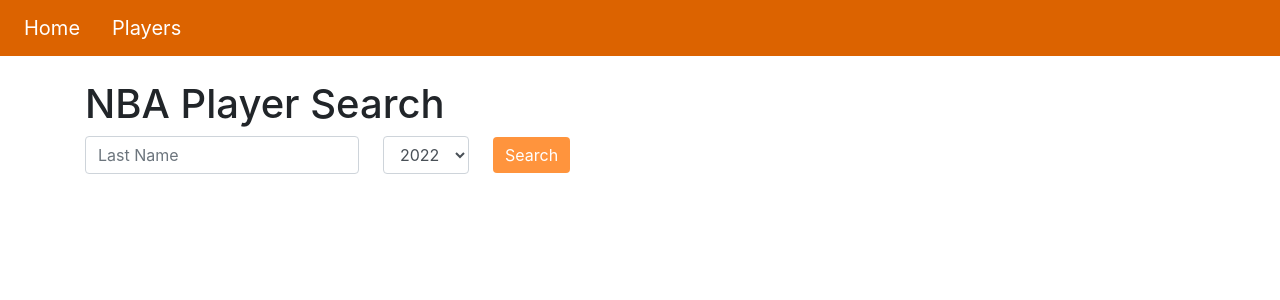
After one commit to ArielleMurad/rel-bball-analytics, a Flask app: page /players in a window 1280 px wide. The commit adds this page. Shown: the top 300 px of the page. Run offline with Flask 3, Linux system fonts and the light colour scheme; some libraries are stand-ins or nearby versions.

Commit message:
[Feature] - Player Search Page (#15)
* create view and render player search and results

* format table columns

* style search bar

* style players search result

* add age column to search results

* make changes as requested

* style navbar

* make changes as requested

* Update rel_bball_analytics/static/styles/base.css

```diff
--- a/pyproject.toml
+++ b/pyproject.toml
@@ -1,6 +1,6 @@
 [tool.poetry]
 name = "rel-bball-analytics"
-version = "0.3.0"
+version = "0.4.0"
 description = ""
 authors = ["Arielle Murad <ariellem99@gmail.com>"]
 readme = "README.md"
--- a/rel_bball_analytics/__init__.py
+++ b/rel_bball_analytics/__init__.py
@@ -4,7 +4,7 @@
 from flask import Flask, render_template
 from flask_sqlalchemy import SQLAlchemy
 
-from .settings import configure_db
+from .settings import configure_db, configure_views
 
 load_dotenv()
 
@@ -15,9 +15,11 @@
 app.logger.setLevel(logging.INFO)
 
 db = SQLAlchemy(app)
-configure_db(db=db)
+
+configure_db(db)
+configure_views(app)
 
 
 @app.route("/")
-def index():
-    return render_template("index.html")
+def home():
+    return render_template("home.html")
--- /dev/null
+++ b/rel_bball_analytics/players/views.py
@@ -0,0 +1,25 @@
+from flask import Blueprint, render_template, request
+
+players_bp = Blueprint("players", __name__, url_prefix="/players")
+
+
+@players_bp.route("", methods=("GET", "POST"))
+def search():
+    from .player_search import format_search_result, player_search
+
+    if request.method == "POST":
+        name = request.form["name"]
+        season = request.form["season"]
+
+        search_result = player_search(name=name, season=season)
+
+        if search_result is None:
+            message = '<p class="message">Sorry, no data available for this search!</p>'
+            return render_template("players/search_result.html", search_result=message)
+
+        return render_template(
+            "players/search_result.html",
+            search_result=format_search_result(search_result=search_result),
+        )
+
+    return render_template("players/search.html")
--- /dev/null
+++ b/rel_bball_analytics/static/styles/base.css
@@ -0,0 +1,24 @@
+/* Text Styles */
+.message {
+    font-size: 18px;
+    font-family: Helvetica;
+}
+
+/* Button Styles */
+.btn-primary {
+    background-color: #ff943d;
+    border: none;
+}
+
+.btn-primary:hover {
+    background-color: #dc6300;
+}
+
+/* Navbar Styles */
+.navbar {
+    background-color: #dc6300;
+}
+
+.navbar .navbar-brand:hover {
+    font-weight: bold;
+}
--- a/rel_bball_analytics/templates/base.html
+++ b/rel_bball_analytics/templates/base.html
@@ -1,30 +1,23 @@
 <!doctype html>
 <html lang="en">
     <head>
-    <!-- Required meta tags -->
         <meta charset="utf-8">
         <meta name="viewport" content="width=device-width, initial-scale=1, shrink-to-fit=no">
 
-    <!-- Bootstrap CSS -->
         <link rel="stylesheet" href="https://stackpath.bootstrapcdn.com/bootstrap/4.3.1/css/bootstrap.min.css" integrity="sha384-ggOyR0iXCbMQv3Xipma34MD+dH/1fQ784/j6cY/iJTQUOhcWr7x9JvoRxT2MZw1T" crossorigin="anonymous">
+        <link rel="stylesheet" href="static/styles/base.css">
 
-    <title>{% block title %} {% endblock %}</title>
+        <title class="title">Basketball Analytics</title>
+
+        <link rel="icon" href="static/icons/basketball.svg">
     </head>
     <body>
-    <nav class="navbar navbar-expand-md navbar-light bg-light">
-        <a class="navbar-brand" href="{{ url_for('index')}}">NBA Stats</a>
-        <button class="navbar-toggler" type="button" data-toggle="collapse" data-target="#navbarNav" aria-controls="navbarNav" aria-expanded="false" aria-label="Toggle navigation">
-            <span class="navbar-toggler-icon"></span>
-        </button>
+        <nav class="navbar navbar-expand-md sticky-top navbar-dark">
+            <a class="navbar-brand ml-2 mr-4" href="{{ url_for('home')}}">Home</a>
+            <a class="navbar-brand ml-2 mr-4" href="{{ url_for('players.search')}}">Players</a>
         </nav>
         <div class="container">
             {% block content %} {% endblock %}
         </div>
-
-    <!-- Optional JavaScript -->
-    <!-- jQuery first, then Popper.js, then Bootstrap JS -->
-    <script src="https://code.jquery.com/jquery-3.3.1.slim.min.js" integrity="sha384-q8i/X+965DzO0rT7abK41JStQIAqVgRVzpbzo5smXKp4YfRvH+8abtTE1Pi6jizo" crossorigin="anonymous"></script>
-    <script src="https://cdnjs.cloudflare.com/ajax/libs/popper.js/1.14.7/umd/popper.min.js" integrity="sha384-UO2eT0CpHqdSJQ6hJty5KVphtPhzWj9WO1clHTMGa3JDZwrnQq4sF86dIHNDz0W1" crossorigin="anonymous"></script>
-    <script src="https://stackpath.bootstrapcdn.com/bootstrap/4.3.1/js/bootstrap.min.js" integrity="sha384-JjSmVgyd0p3pXB1rRibZUAYoIIy6OrQ6VrjIEaFf/nJGzIxFDsf4x0xIM+B07jRM" crossorigin="anonymous"></script>
     </body>
 </html>
--- /dev/null
+++ b/rel_bball_analytics/templates/home.html
@@ -0,0 +1,5 @@
+{% extends 'base.html' %}
+
+{% block content %}
+    <h1 class="title mt-4">Welcome to Basketball Analytics</h1>
+{% endblock %}
--- a/rel_bball_analytics/templates/index.html
+++ /dev/null
@@ -1,5 +0,0 @@
-{% extends 'base.html' %}
-
-{% block content %}
-    <h1>{% block title %} Welcome to Basketball Analytics {% endblock %}</h1>
-{% endblock %}
--- /dev/null
+++ b/rel_bball_analytics/templates/players/search.html
@@ -0,0 +1,26 @@
+{% extends 'base.html' %}
+
+{% block content %}
+<h1 class="mt-4 mb-2">NBA Player Search</h1>
+
+<form class="form-inline" method="post">
+    <div class="form-group">
+        <input type="text" name="name" placeholder="Last Name" class="form-control mr-4" required></input>
+        <select name="season" id="season" class="form-control mr-4">
+            <option value="2022" selected>2022</option>
+            <option value="2021">2021</option>
+            <option value="2020">2020</option>
+            <option value="2019">2019</option>
+            <option value="2018">2018</option>
+            <option value="2017">2017</option>
+            <option value="2016">2016</option>
+            <option value="2015">2015</option>
+          </select>
+        <button type="submit" class="btn btn-primary">Search</button>
+    </div>
+</form>
+
+<div class="container mt-4">
+    {% block players %} {% endblock %}
+</div>
+{% endblock %}
```
Also changed, not shown: rel_bball_analytics/players/player_info.py (+6 -1 lines), rel_bball_analytics/players/player_search.py (+34 -0 lines), rel_bball_analytics/players/summary_stats.py (+8 -4 lines), rel_bball_analytics/players/tests/fixtures/dataframes.py (+1 -0 lines), rel_bball_analytics/players/utils.py (+15 -1 lines), rel_bball_analytics/settings.py (+7 -0 lines), rel_bball_analytics/static/styles/players.py (added, +44 -0 lines), rel_bball_analytics/templates/players/search_result.html (added, +7 -0 lines), rel_bball_analytics/static/icons/basketball.svg (added). Lines whose indentation alone changed are shown as unchanged.
